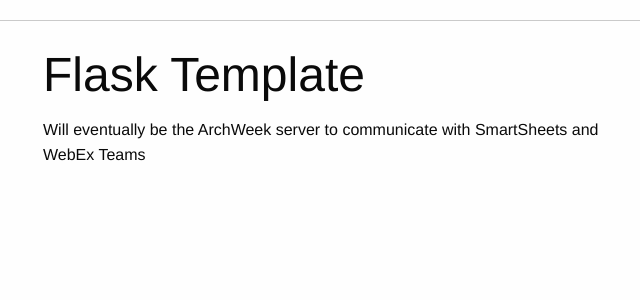
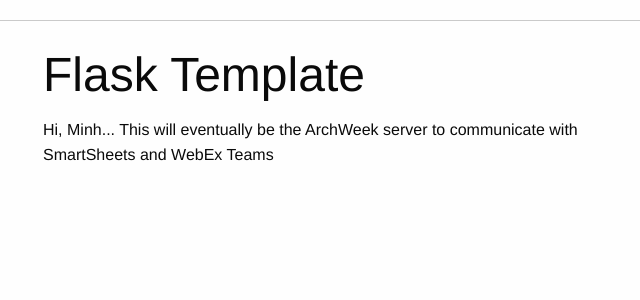
Before and after one commit to jleatham/flask-template, a Flask app: page / in a window 1280 px wide. Shown: the part 56-356 px from the top of the page, without its empty margins (312-952 px from the left). Run offline with Flask 2, Linux system fonts and the light colour scheme; parts of the project's set-up code (start-up, migrations or seed data) failed here and were passed over; some libraries are stand-ins or nearby versions.

Commit message:
Update index.html

```diff
--- a/myflask/templates/index.html
+++ b/myflask/templates/index.html
@@ -8,7 +8,7 @@
         <div class="large-6 small-12 cell">
             <h1>{{ title }}</h1>
             <p>
-                Will eventually be the ArchWeek server to communicate with SmartSheets and WebEx Teams
+                Hi, Minh... This will eventually be the ArchWeek server to communicate with SmartSheets and WebEx Teams
             </p>
             <p>
 
```
